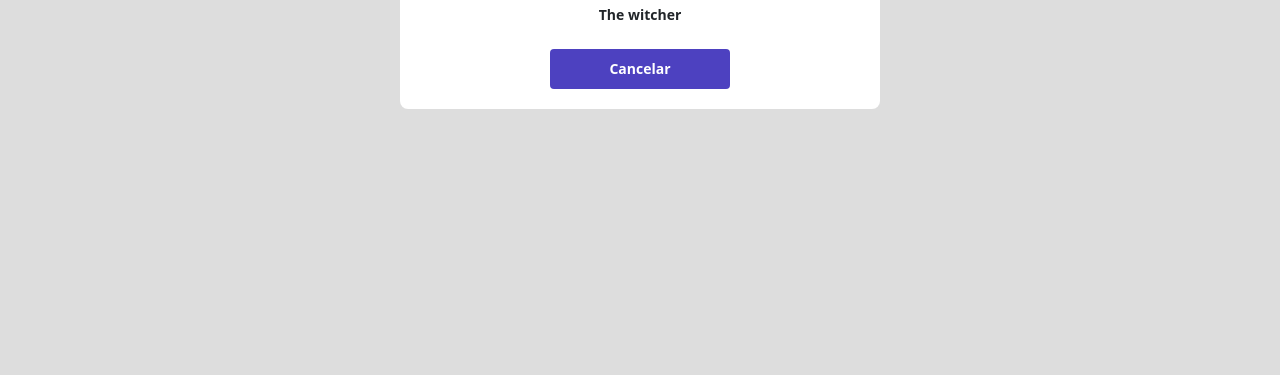
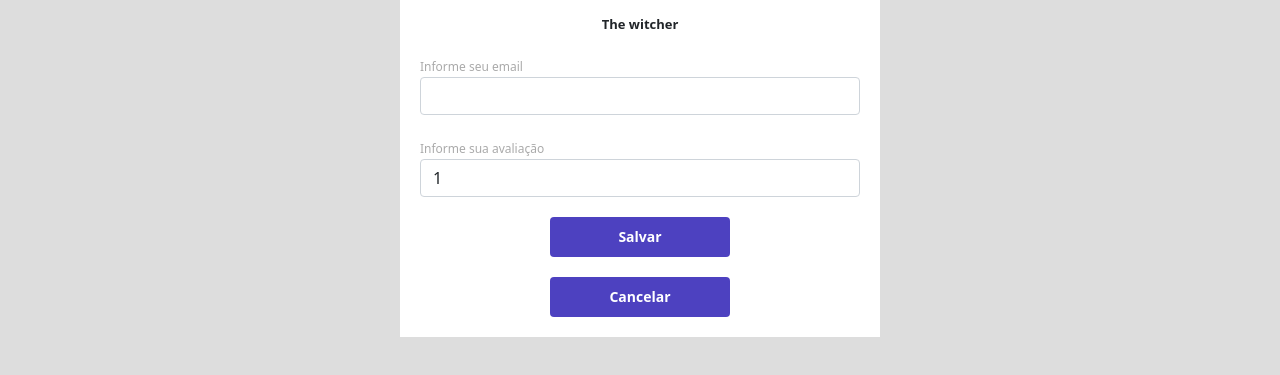
Before and after one commit to AlvesElielton/dsmovie, a plain HTML site: page form.html in a window 1280 px wide. Shown: the part 463-838 px from the top of the page. Before the commit the page ends 800 px from the top, so only its background shows below. Drawn offline with nearby package versions, Linux system fonts and the light colour scheme.

Commit message:
Formulário PARTE 2

```diff
--- a/css/styles.css
+++ b/css/styles.css
@@ -6,6 +6,7 @@
     --text-gray:#4a4a4a;
     --color-primary: #4D41C0;
     --white:#fff;
+    --text-light-gray: #aaa
 }
 
 
@@ -103,6 +104,7 @@
     align-items: center;
     justify-content: center;
     border-radius: 4px;
+    border: 0;
 
 }
 
@@ -110,3 +112,40 @@
     padding: 40px 0;
     max-width: 480px;
 }
+
+.dsmovie-form-description{
+      background-color: var(--white);
+      padding: 20px;
+      display: flex;
+      flex-direction: column;
+      align-items: center;
+      border: 0 0 8px 8px;
+
+}
+
+.dsmovie-form{
+    width: 100%;
+
+}
+
+.dsmovie-form-description h3{
+       font-size: 13px;
+       font-weight: 700;
+       margin-bottom: 20px;
+}
+
+.dsmovie-form-group{
+    margin-bottom: 20px;
+}
+.dsmovie-form-group label{
+           font-size: 12px;
+           color: var(--text-light-gray);
+}
+
+.dsmovie-form-btn-container{
+    height: 100px;
+    display: flex;
+    flex-direction: column;
+    align-items: center;
+    justify-content: space-between;
+}
--- a/form.html
+++ b/form.html
@@ -31,9 +31,35 @@
           <div class="dsmovie-card">
             <img src="https://www.themoviedb.org/t/p/w533_and_h300_bestv2/jBJWaqoSCiARWtfV0GlqHrcdidd.jpg"
               alt="The witcher">
-            <div class="dsmovie-card-description">
+            <div class="dsmovie-form-description">
               <h3> The witcher</h3>
-              <a class="dsmovie-btn" href="index.html">Cancelar</a>
+              <form class="dsmovie-form">
+                  <div class="form-group dsmovie-form-group">
+                       <label for="email">Informe seu email</label>
+                       <input class="form-control" type="email" id="email">
+                  </div>
+
+                  <div class="form-group dsmovie-form-group">
+                     <label for="score">Informe sua avaliação</label>
+                     <select class="form-control" name="score" id="score">
+                          <option value="1">1</option>
+                          <option value="2">2</option>
+                          <option value="3">3</option>
+                          <option value="4">4</option>
+                          <option value="5">5</option>
+
+                     </select>
+
+                  </div>
+
+                   <div class="dsmovie-form-btn-container">
+                     <button class="dsmovie-btn" type="submit">Salvar</button>
+                    <a class="dsmovie-btn" href="index.html">Cancelar</a>
+
+                   </div>
+
+              </form>
+
             </div>
           </div>
         </div>
```
